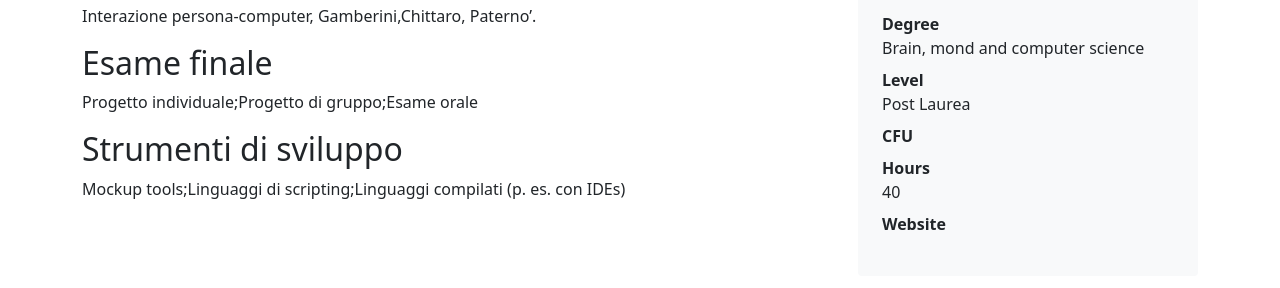
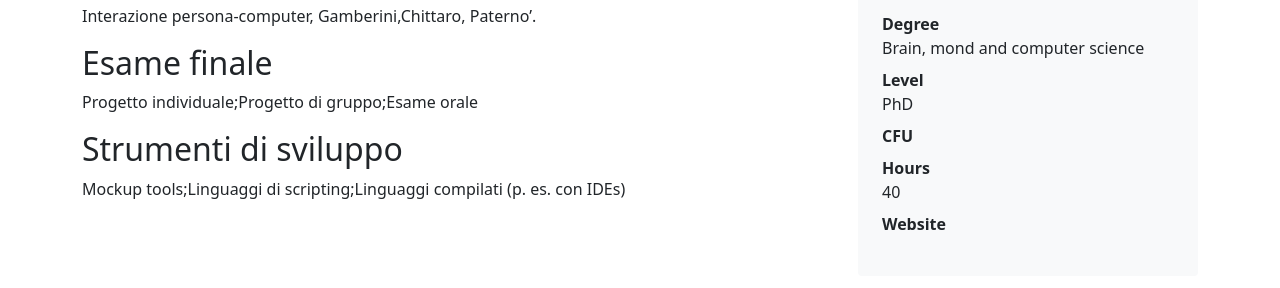
Before and after one commit to sigchi-italy/sigchi-italy, a Jekyll site: the page built from _courses/unipd-hci/description.md, in a window 1280 px wide. Shown: the part 255-543 px from the top of the page. Built offline with Jekyll 4.4.1, drawn with Linux system fonts in a browser that asks for light colours.

Commit message:
Update description.md

```diff
--- a/_courses/unipd-hci/description.md
+++ b/_courses/unipd-hci/description.md
@@ -6,9 +6,10 @@ map-pin: 45.4086223,11.8857627
 title: human computer interaction
 institution: universita di padova
 department: human inspired technology research centre
+department-type: scientific
 venue: unipd
 degree: Brain, mond and computer science
-level: Post Laurea
+level: PhD
 course-name: human computer interaction
 course-year: 2
 course-language: Inglese
```
